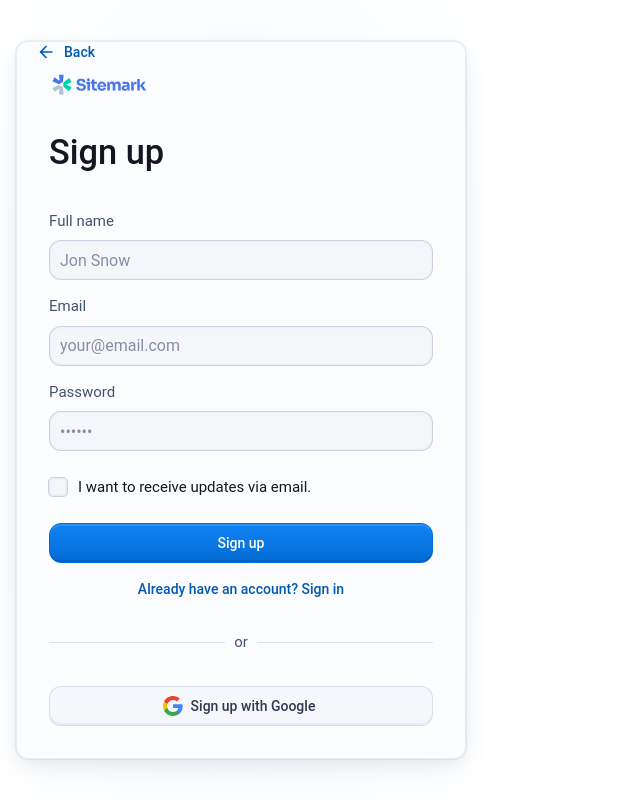
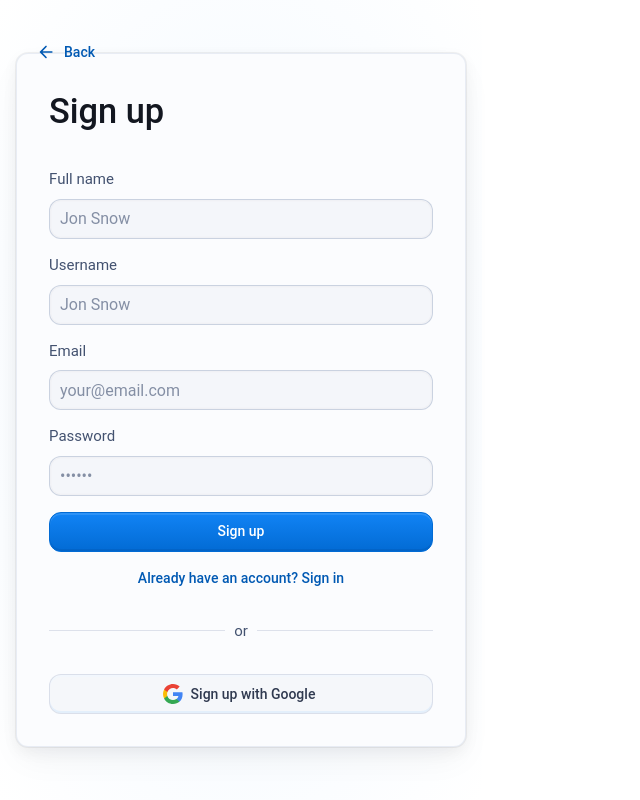
Before and after one commit to TatsatJha/Iron-Trainer, a React (Vite) app in the folder client/: page /register in a window 1280 px wide. Shown: the whole page, without its empty margins (0-640 px from the left). Built offline with nearby package versions, Linux system fonts and the light colour scheme.

Commit message:
create hook for signin

```diff
--- a/client/src/Pages/sign-in/SignIn.tsx
+++ b/client/src/Pages/sign-in/SignIn.tsx
@@ -60,10 +60,6 @@ export default function SignIn() {
   const [passwordErrorMessage, setPasswordErrorMessage] = React.useState('');
   const [open, setOpen] = React.useState(false);
 
-  const handleGoogle =async ()=>{
-    const provider = await new GoogleAuthProvider();
-    return await signInWithPopup(auth, provider)
-  }
 
   const handleClickOpen = () => {
     setOpen(true);
@@ -73,7 +69,7 @@ export default function SignIn() {
     setOpen(false);
   };
 
-  const handleSubmit = async (event: React.FormEvent<HTMLFormElement>) => {
+  const handleSignIn = async (event: React.FormEvent<HTMLFormElement>) => {
     event.preventDefault();
     const data = new FormData(event.currentTarget);
     const email= data.get('email');
@@ -85,7 +81,12 @@ export default function SignIn() {
     catch(error){
       console.log(error);
     }
-  };
+  }
+
+  const handleGoogle =async ()=>{
+    const provider = await new GoogleAuthProvider();
+    return await signInWithPopup(auth, provider)
+  }
 
   const validateInputs = () => {
     const email = document.getElementById('email') as HTMLInputElement;
@@ -150,7 +151,7 @@ export default function SignIn() {
             </Typography>
             <Box
               component="form"
-              onSubmit={handleSubmit}
+              onSubmit={handleSignIn}
               noValidate
               sx={{
                 display: 'flex',
--- a/client/src/Pages/sign-up/SignUp.tsx
+++ b/client/src/Pages/sign-up/SignUp.tsx
@@ -11,7 +11,7 @@ import Link from '@mui/material/Link';
 import TextField from '@mui/material/TextField';
 import Typography from '@mui/material/Typography';
 import Stack from '@mui/material/Stack';
-import { PaletteMode, Card as MuiCard } from '@mui/material';
+import { PaletteMode, Card as MuiCard, Alert } from '@mui/material';
 import { createTheme, ThemeProvider, styled } from '@mui/material/styles';
 
 import ArrowBackRoundedIcon from '@mui/icons-material/ArrowBackRounded';
@@ -22,6 +22,7 @@ import { GoogleIcon, FacebookIcon, SitemarkIcon } from '../../components/mui/sig
 import { createUserWithEmailAndPassword, signInWithPopup, onAuthStateChanged} from 'firebase/auth';
 import {auth} from "../../firebase/index"
 import { GoogleAuthProvider } from 'firebase/auth';
+import useSignUpWithEmailAndPassword from "../../hooks/useSignUpWithEmailAndPassword.js"
 
 const Card = styled(MuiCard)(({ theme }) => ({
   display: 'flex',
@@ -67,6 +68,8 @@ export default function SignUp() {
     const email = document.getElementById('email') as HTMLInputElement;
     const password = document.getElementById('password') as HTMLInputElement;
     const name = document.getElementById('name') as HTMLInputElement;
+    const username = document.getElementById('username') as HTMLInputElement;
+
 
     let isValid = true;
 
@@ -96,38 +99,33 @@ export default function SignUp() {
       setNameError(false);
       setNameErrorMessage('');
     }
+    if (!username.value || username.value.length < 1) {
+      setNameError(true);
+      setNameErrorMessage('Username is required.');
+      isValid = false;
+    } else {
+      setNameError(false);
+      setNameErrorMessage('');
+    }
 
     return isValid;
   };
 
+  const {loading, error, signup} = useSignUpWithEmailAndPassword()
 
-  const handleSubmit = async (event: React.FormEvent<HTMLFormElement>) => {
+  const handleSignUp = async (event: React.FormEvent<HTMLFormElement>) => {
     event.preventDefault();
     const data = new FormData(event.currentTarget);
+    const name = data.get('name')
+    const username = data.get('username')
     const email= data.get('email');
     const password = data.get('password');
-    try {
-      const userCredential = await createUserWithEmailAndPassword(auth, String(email), String(password))
-      console.log(userCredential)
-    } catch (error) {
-      console.log(error)
-    }
+    const inputs = {name, username, email, password}
+    signup(inputs)
   };
   const handleGoogle =async ()=>{
     const provider = await new GoogleAuthProvider();
     return await signInWithPopup(auth, provider);
-  }
-  const monitorAuthState = async ()=>{
-    onAuthStateChanged(auth, user=> {
-      if(user){
-        console.log(user)
-        // show app
-      }
-      else{
-        // don't show app
-      }
-
-    })
   }
   return (
     <ThemeProvider theme={ SignUpTheme }>
@@ -155,7 +153,6 @@ export default function SignUp() {
           sx={{ height: { xs: '100%', sm: '100dvh' }, p: 2 }}
         >
           <Card>
-            <SitemarkIcon />
             <Typography
               component="h1"
               variant="h4"
@@ -165,7 +162,7 @@ export default function SignUp() {
             </Typography>
             <Box
               component="form"
-              onSubmit={handleSubmit}
+              onSubmit={handleSignUp}
               sx={{ display: 'flex', flexDirection: 'column', gap: 2 }}
             >
               <FormControl>
@@ -176,6 +173,20 @@ export default function SignUp() {
                   required
                   fullWidth
                   id="name"
+                  placeholder="Jon Snow"
+                  error={nameError}
+                  helperText={nameErrorMessage}
+                  color={nameError ? 'error' : 'primary'}
+                />
+              </FormControl>
+              <FormControl>
+                <FormLabel htmlFor="username">Username</FormLabel>
+                <TextField
+                  autoComplete="username"
+                  name="username"
+                  required
+                  fullWidth
+                  id="username"
                   placeholder="Jon Snow"
                   error={nameError}
                   helperText={nameErrorMessage}
@@ -213,10 +224,7 @@ export default function SignUp() {
                   color={passwordError ? 'error' : 'primary'}
                 />
               </FormControl>
-              <FormControlLabel
-                control={<Checkbox value="allowExtraEmails" color="primary" />}
-                label="I want to receive updates via email."
-              />
+
               <Button
                 type="submit"
                 fullWidth
--- a/client/src/firebase/index.ts
+++ b/client/src/firebase/index.ts
@@ -2,6 +2,8 @@
 import { initializeApp } from "firebase/app";
 import { getAnalytics } from "firebase/analytics";
 import { getAuth } from "firebase/auth";
+import { getFirestore } from "firebase/firestore";
+import { getStorage } from "firebase/storage";
 // TODO: Add SDKs for Firebase products that you want to use
 // https://firebase.google.com/docs/web/setup#available-libraries
 
@@ -21,5 +23,7 @@ const firebaseConfig = {
 const app = initializeApp(firebaseConfig);
 const analytics = getAnalytics(app);
 const auth = getAuth(app);
+const firestore = getFirestore(app);
+const storage = getStorage(app)
 
-export{analytics, auth}
+export{ app, analytics, auth, firestore, storage}
--- /dev/null
+++ b/client/src/hooks/useSignUpWithEmailAndPassword.js
@@ -0,0 +1,48 @@
+import { useCreateUserWithEmailAndPassword} from "react-firebase-hooks/auth"
+import {auth, firestore} from "../firebase/"
+import { collection, doc, getDocs, query, setDoc, where } from "firebase/firestore";
+import { useSnackbar } from '@mui/base/useSnackbar';
+
+const useSignUpWithEmailAndPassword = () => {
+    const [createUserWithEmailAndPassword, loading, error] = useCreateUserWithEmailAndPassword(auth);
+    const showToast = useSnackbar();
+
+    const signup = async (inputs)=>{
+        const usersRef = collection(firestore, "users");
+
+		const q = query(usersRef, where("username", "==", inputs.username));
+		const querySnapshot = await getDocs(q);
+
+		if (!querySnapshot.empty) {
+			useSnackbar("Error", "Username already exists", "error");
+			return;
+		}
+        try {
+            const newUser = await createUserWithEmailAndPassword(inputs.email, inputs.password)
+            if(!newUser && error){
+
+                return
+            }
+            if(newUser){
+                const userDoc ={
+                    uid:newUser.user.uid,
+                    email:inputs.email,
+                    username:inputs.username,
+                    name:inputs.name,
+                    bio:"",
+                    profilePicURL:"",
+                    programs: "",
+                    savedPrograms:"",
+                    createdAt:Date.now()
+                }
+                await setDoc(doc(firestore, "users", newUser.user.uid), userDoc)
+                localStorage.setItem('user-info', JSON.stringify(userDoc))
+            }
+        } catch (error) {
+			showToast("Error", error.message, "error");
+        }
+    }
+  return {loading, error, signup}
+}
+
+export default useSignUpWithEmailAndPassword
--- a/package.json
+++ b/package.json
@@ -7,7 +7,8 @@
     "@fontsource/roboto": "^5.0.13",
     "@mui/icons-material": "^6.0.0-alpha.8",
     "@mui/material": "^6.0.0-alpha.8",
-    "firebase": "^10.12.2"
+    "firebase": "^10.12.2",
+    "react-firebase-hooks": "^5.1.1"
   },
   "devDependencies": {
     "@types/firebase": "^3.2.1"
```
Also changed, not shown: 1 other file (tests, documents, lock files or other folders).
